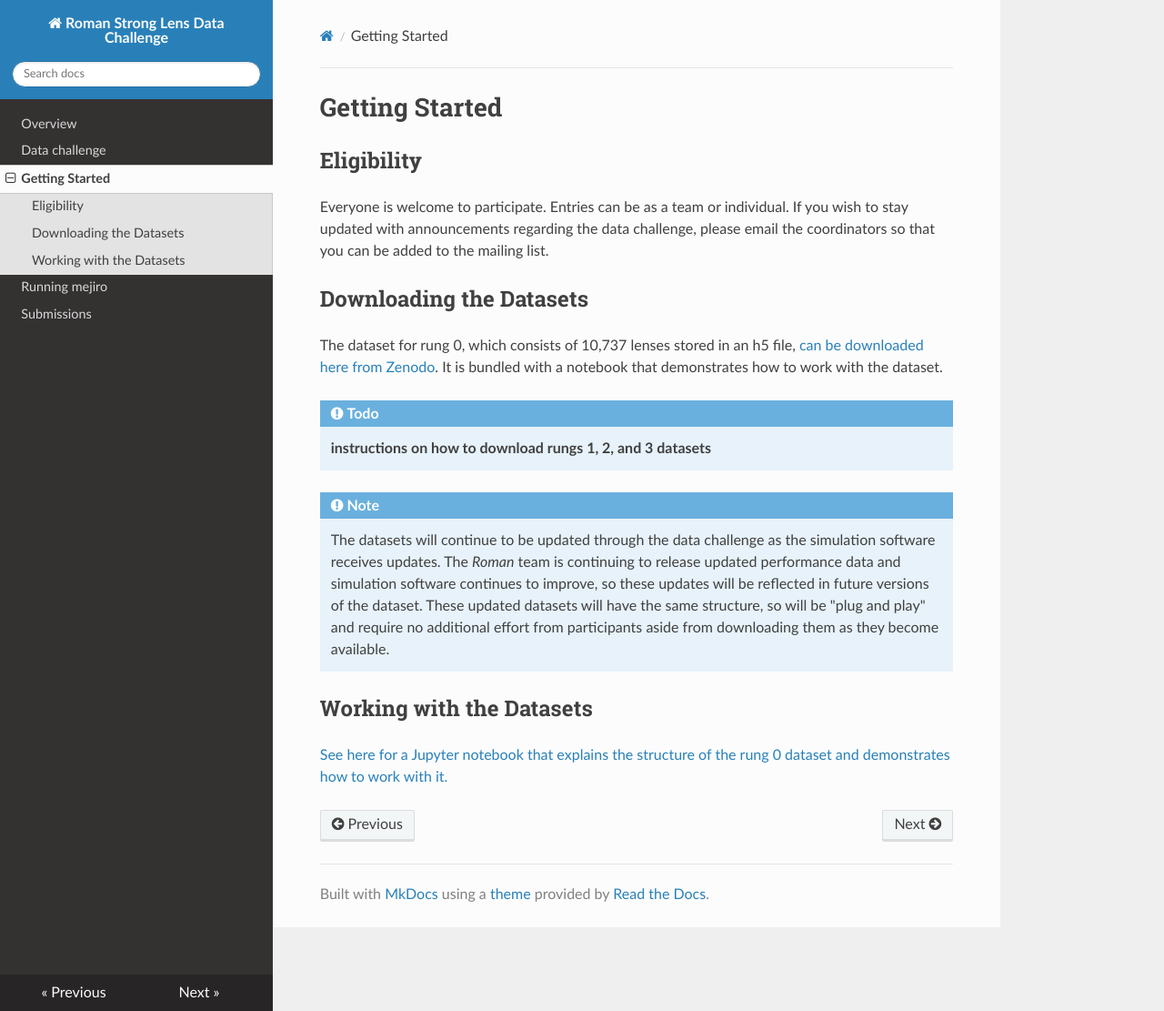
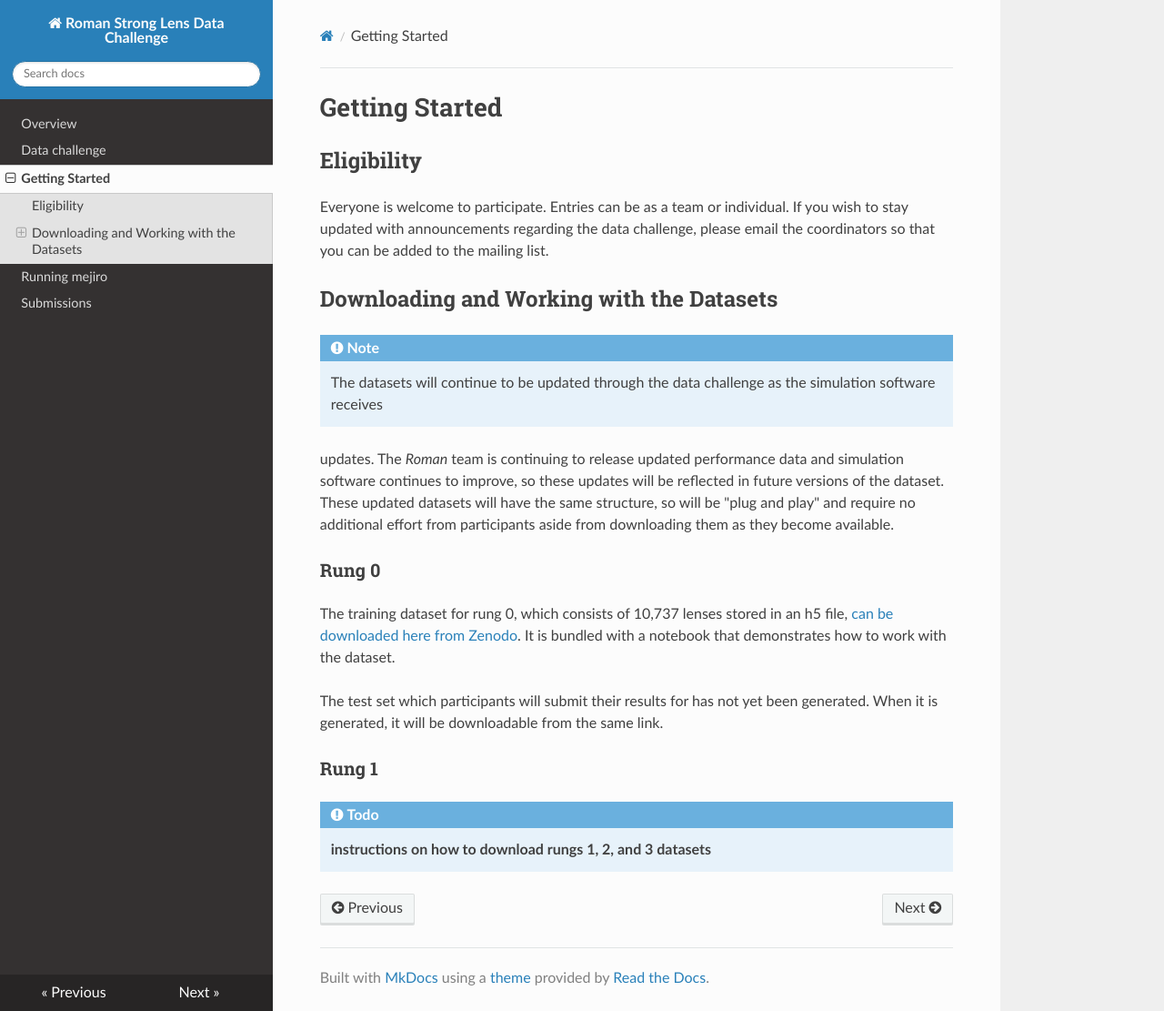
Before and after one commit to ahuang314/Roman_Data_Challenge, an MkDocs documentation site: the page built from docs/getting_started.md, in a window 1280 px wide and 1111 px high. Shown: the whole window at 91% size. Built offline with MkDocs 1.6.1, drawn with Linux system fonts in a browser that asks for light colours; nearby versions of some CDN libraries.

Commit message:
edit docs

```diff
--- a/docs/getting_started.md
+++ b/docs/getting_started.md
@@ -4,16 +4,21 @@
 
 Everyone is welcome to participate. Entries can be as a team or individual. If you wish to stay updated with announcements regarding the data challenge, please email the coordinators so that you can be added to the mailing list.
 
-## Downloading the Datasets
+## Downloading and Working with the Datasets
 
-The dataset for rung 0, which consists of 10,737 lenses stored in an h5 file, [can be downloaded here from Zenodo](https://doi.org/10.5281/zenodo.17391542). It is bundled with a notebook that demonstrates how to work with the dataset.
+!!! note
+    The datasets will continue to be updated through the data challenge as the simulation software receives
+updates. The *Roman* team is continuing to release updated performance data and simulation software
+continues to improve, so these updates will be reflected in future versions of the dataset. These updated
+datasets will have the same structure, so will be "plug and play" and require no additional effort from
+participants aside from downloading them as they become available.
 
+### Rung 0
+
+The training dataset for rung 0, which consists of 10,737 lenses stored in an h5 file, [can be downloaded here from Zenodo](https://doi.org/10.5281/zenodo.17391542). It is bundled with a notebook that demonstrates how to work with the dataset.
+
+The test set which participants will submit their results for has not yet been generated. When it is generated, it will be downloadable from the same link.
+
+### Rung 1
 !!! todo
     **instructions on how to download rungs 1, 2, and 3 datasets**
-
-!!! note
-    The datasets will continue to be updated through the data challenge as the simulation software receives updates. The *Roman* team is continuing to release updated performance data and simulation software continues to improve, so these updates will be reflected in future versions of the dataset. These updated datasets will have the same structure, so will be "plug and play" and require no additional effort from participants aside from downloading them as they become available.
-
-## Working with the Datasets
-
-[See here for a Jupyter notebook that explains the structure of the rung 0 dataset and demonstrates how to work with it.](https://github.com/AstroMusers/mejiro/blob/main/projects/roman_data_challenge/view_dataset.ipynb)
```
Also changed, not shown: docs/data_challenge.md (+1 -1 lines), docs/submissions.md (+1 -1 lines).
